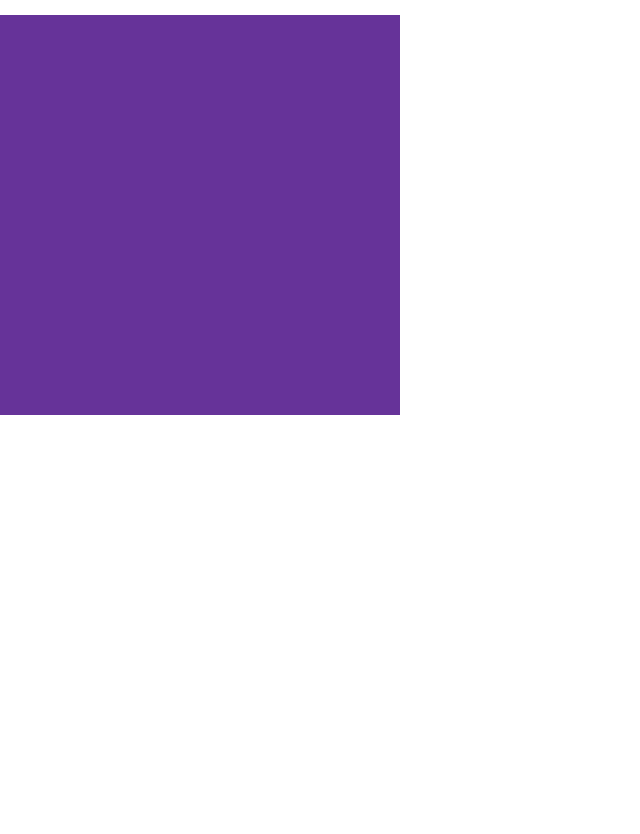
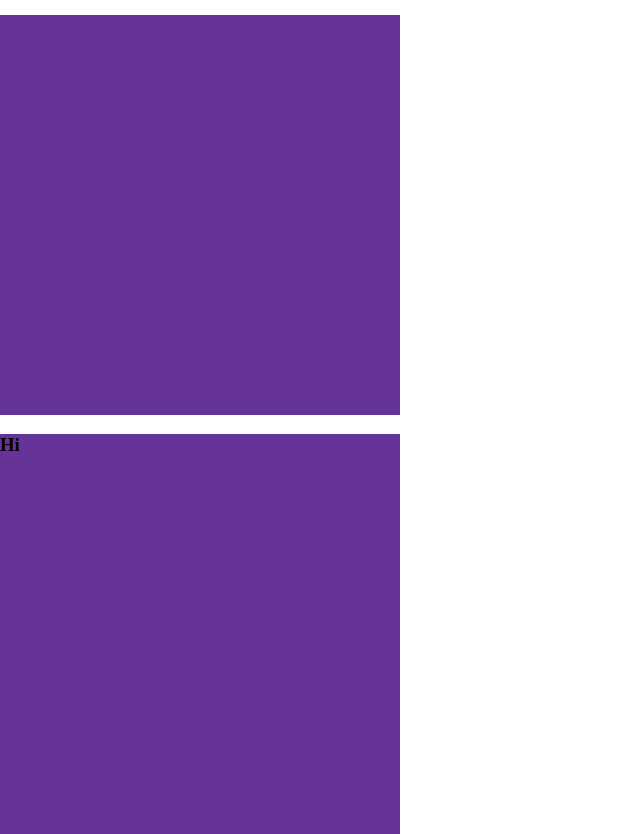
Before and after one commit to BaltasisKivis/Learning-GIT, a plain HTML site: page index.html in a window 1280 px wide. Shown: the part 82-916 px from the top of the page, without its empty margins (0-640 px from the left). Before the commit the page ends 800 px from the top, so only its background shows below. Drawn offline with Linux system fonts and the light colour scheme.

Commit message:
New block with updated styles

```diff
--- a/index.html
+++ b/index.html
@@ -10,6 +10,9 @@
             <main>
                 <h1>Hello GitHub!</h1>
                 <div class="block"></div>
+                <div class="block">
+                    <h3>Hi</h3>
+                </div>
             </main>
         </body>
 </html>
--- a/style.css
+++ b/style.css
@@ -4,6 +4,7 @@ body {
 
 h1 {
     margin: 30px 0;
+    color: #ff3535;
 }
 
 .block {
```
